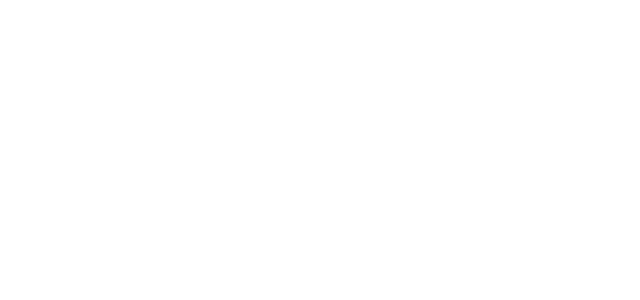
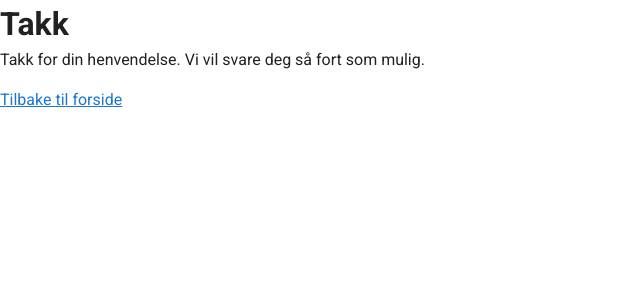
Before and after one commit to vedum-minishop/vedum-hjemmeside, a Nuxt app: page /takk in a window 1280 px wide. Before the commit this address had no page. Shown: the top 300 px of the page, without its empty margins (0-640 px from the left). Built offline with nearby package versions, Linux system fonts and the light colour scheme.

Commit message:
enhance form to comply with netlify

```diff
--- a/pages/index.vue
+++ b/pages/index.vue
@@ -176,10 +176,12 @@
           </v-responsive>
 
           <v-theme-provider light>
-            <v-form name="kontakt" ref="form" v-model="valid" action="" method="post" lazy-validation netlify>
+            <v-form name="kontakt" ref="form" v-model="valid" action="/takk" method="post" lazy-validation data-netlify="true" data-netlify-honepot="bot-field">
+              <input type="hidden" name="form-name" value="contactus" />
               <v-row>
                 <v-col cols="12">
                   <v-text-field
+                    name="navn"
                     v-model="navn"
                     flat
                     label="Navn*"
@@ -189,6 +191,7 @@
 
                 <v-col cols="12">
                   <v-text-field
+                    name="epost"
                     v-model="epost"
                     flat
                     label="Epost*"
@@ -198,6 +201,7 @@
 
                 <v-col cols="12">
                   <v-text-field
+                    name="emne"
                     v-model="emne"
                     flat
                     label="Emne*"
@@ -207,6 +211,7 @@
 
                 <v-col cols="12">
                   <v-textarea
+                    name="melding"
                     v-model="melding"
                     label="Melding*"
                     solo
--- /dev/null
+++ b/pages/takk.vue
@@ -0,0 +1,13 @@
+<template>
+  <v-app dark>
+    <h1>
+      Takk
+    </h1>
+    <p>Takk for din henvendelse. Vi vil svare deg så fort som mulig.</p>
+    <NuxtLink to="/">
+      Tilbake til forside
+    </NuxtLink>
+  </v-app>
+</template>
+
+<style></style>
```
